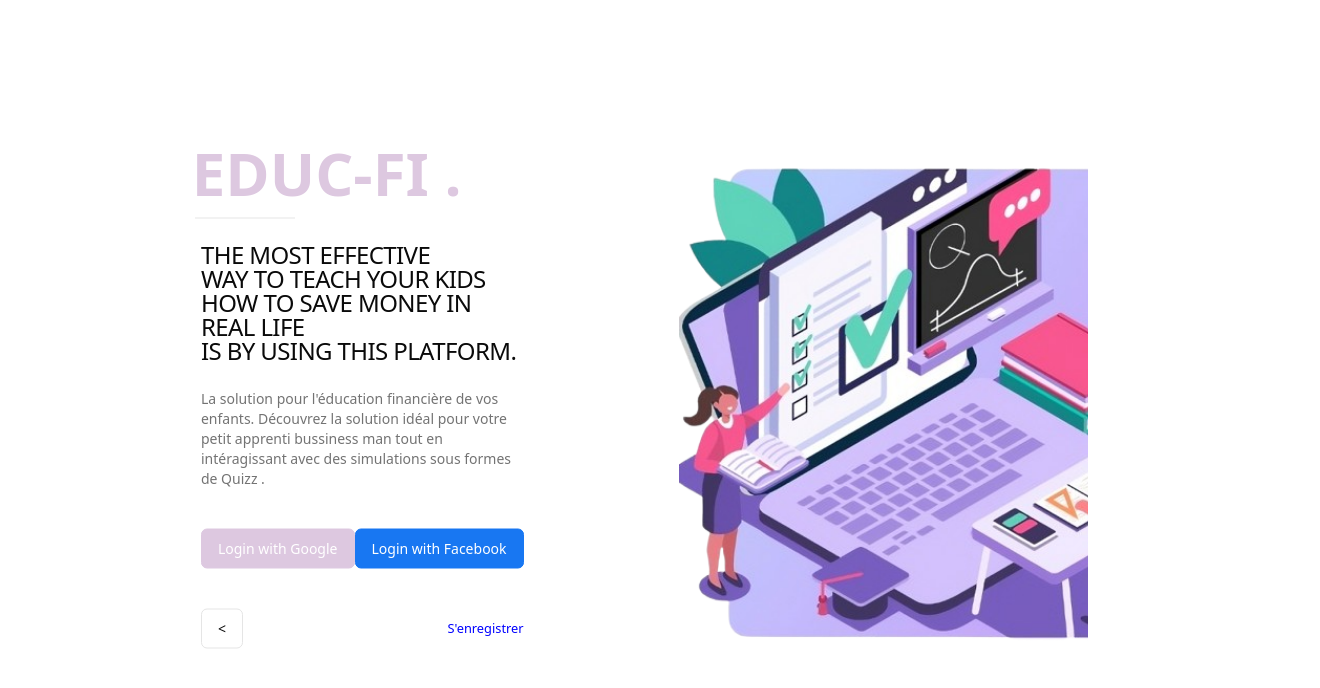
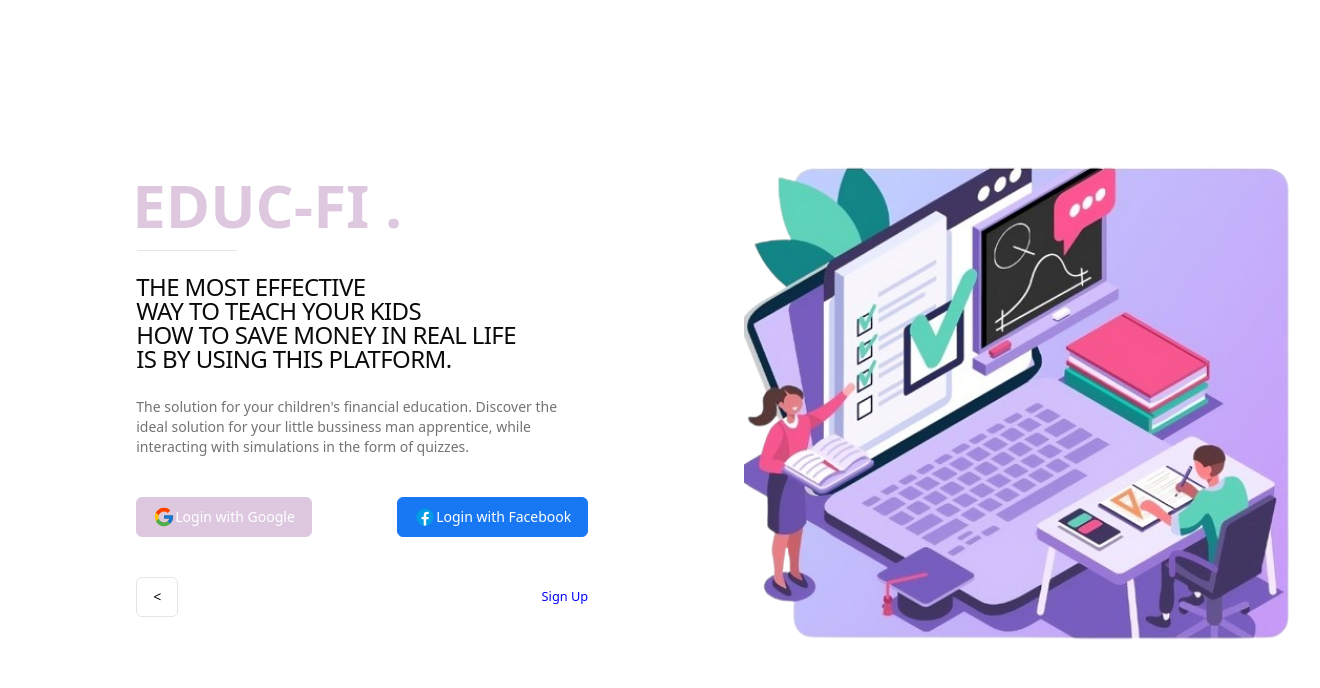
Before and after one commit to PeerDepsTeam/UI, a React (Vite) app: page /signin in a window 1280 px wide. Shown: the top 688 px of the page, 1320 px wide, since content can reach past the window. Built offline with nearby package versions, Linux system fonts and the light colour scheme.

Commit message:
feat(ui): lexical language eng

```diff
--- a/src/pages/login/Login.tsx
+++ b/src/pages/login/Login.tsx
@@ -12,7 +12,7 @@ import loginImage from "../../assets/login.png";
 import { Link } from "react-router-dom";
 
 export const Login: FC = () => (
-  <div style={{
+    <div style={{
     width: "70%",
     position: "absolute",
     alignItems: "center",
@@ -23,10 +23,14 @@ export const Login: FC = () => (
     transform: "translate(-50%, -50%)",
     display: "flex",
     flexDirection: "row",
-    overflow:"hidden",
     gap: "12%"
   }}>
-    <Card className="w-[50%]" style={{ width: "50%", height: "100%", border: "none", boxShadow:"none" }}>
+    <Card className="w-[50%]" style={{
+      width: "60%",
+      height: "100%",
+      border: "none",
+      boxShadow:"none",
+    }}>
       <h1 style={{
         marginLeft:"4%",
         fontWeight:"bold",
@@ -46,13 +50,14 @@ export const Login: FC = () => (
         IS BY USING THIS PLATFORM.
         </CardTitle>
         <CardDescription>
-          La solution pour l'éducation financière de vos enfants.
-          Découvrez la solution idéal pour votre petit apprenti bussiness man tout en intéragissant avec des simulations sous formes de Quizz .
+        The solution for your children's financial education.
+        Discover the ideal solution for your little bussiness man apprentice,
+        while interacting with simulations in the form of quizzes.
         </CardDescription>
       </CardHeader>
-      <CardContent>
+      <CardContent style={{ width: "500px"  }}>
         <div className="flex justify-between mt-4">
-        <Button variant="outline" style={{ backgroundColor: "#ddc8e0", color: "white", border: "1px solid #ddc8e0" }}>
+        <Button variant="outline" style={{ backgroundColor: "#ddc8e0", color: "white", border: "1px solid #ddc8e0"}}>
           <svg xmlns="http://www.w3.org/2000/svg" x="0px" y="0px" width="fit-content" height="fit-content" viewBox="0 0 48 48">
             <path fill="#FFC107" d="M43.611,20.083H42V20H24v8h11.303c-1.649,4.657-6.08,8-11.303,8c-6.627,0-12-5.373-12-12c0-6.627,5.373-12,12-12c3.059,0,5.842,1.154,7.961,3.039l5.657-5.657C34.046,6.053,29.268,4,24,4C12.955,4,4,12.955,4,24c0,11.045,8.955,20,20,20c11.045,0,20-8.955,20-20C44,22.659,43.862,21.35,43.611,20.083z"></path><path fill="#FF3D00" d="M6.306,14.691l6.571,4.819C14.655,15.108,18.961,12,24,12c3.059,0,5.842,1.154,7.961,3.039l5.657-5.657C34.046,6.053,29.268,4,24,4C16.318,4,9.656,8.337,6.306,14.691z"></path><path fill="#4CAF50" d="M24,44c5.166,0,9.86-1.977,13.409-5.192l-6.19-5.238C29.211,35.091,26.715,36,24,36c-5.202,0-9.619-3.317-11.283-7.946l-6.522,5.025C9.505,39.556,16.227,44,24,44z"></path><path fill="#1976D2" d="M43.611,20.083H42V20H24v8h11.303c-0.792,2.237-2.231,4.166-4.087,5.571c0.001-0.001,0.002-0.001,0.003-0.002l6.19,5.238C36.971,39.205,44,34,44,24C44,22.659,43.862,21.35,43.611,20.083z"></path>
           </svg>
@@ -70,7 +75,7 @@ export const Login: FC = () => (
       <CardFooter className="flex justify-between mt-4">
         <Button variant="outline"> &lt; </Button>
         <small>
-          <Link to={"/signup"} style={{color:'blue'}}>S'enregistrer</Link>
+          <Link to={"/signup"} style={{color:'blue'}}>Sign Up</Link>
         </small>
       </CardFooter>
     </Card>
```
